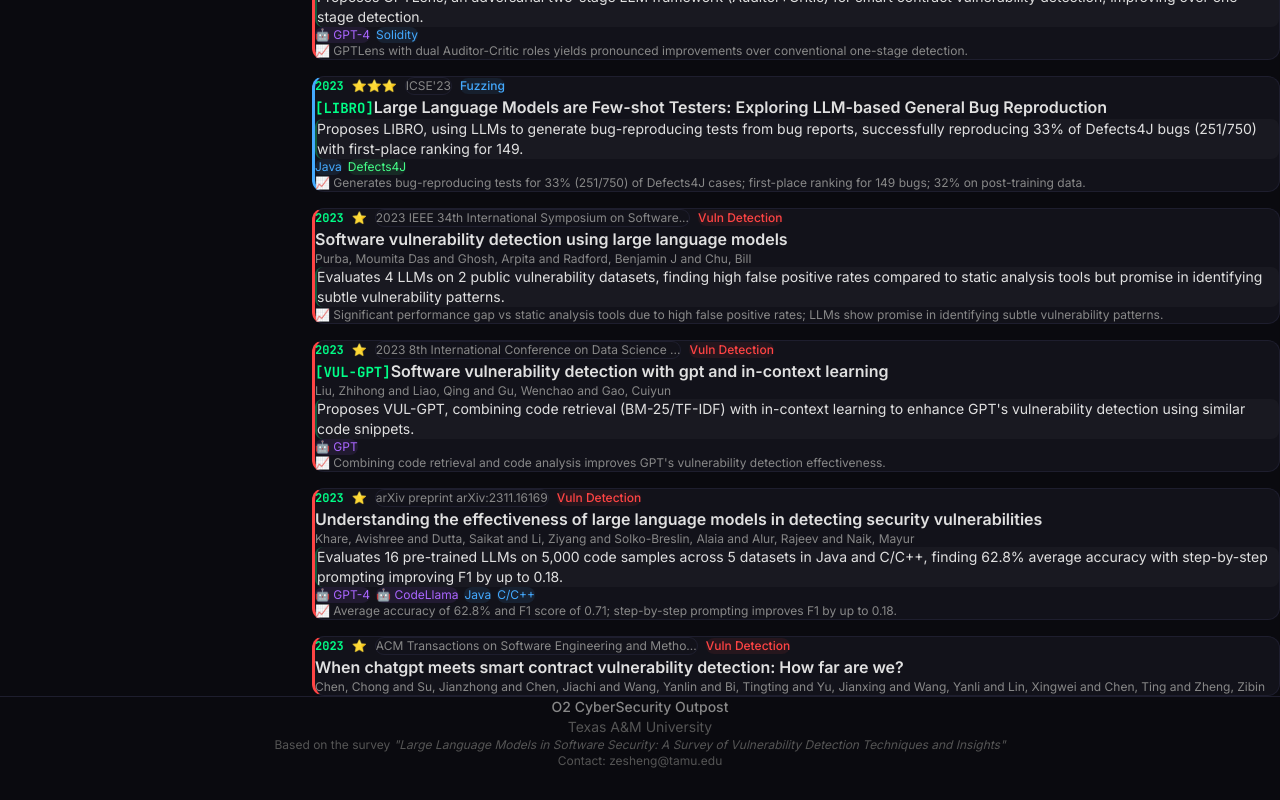
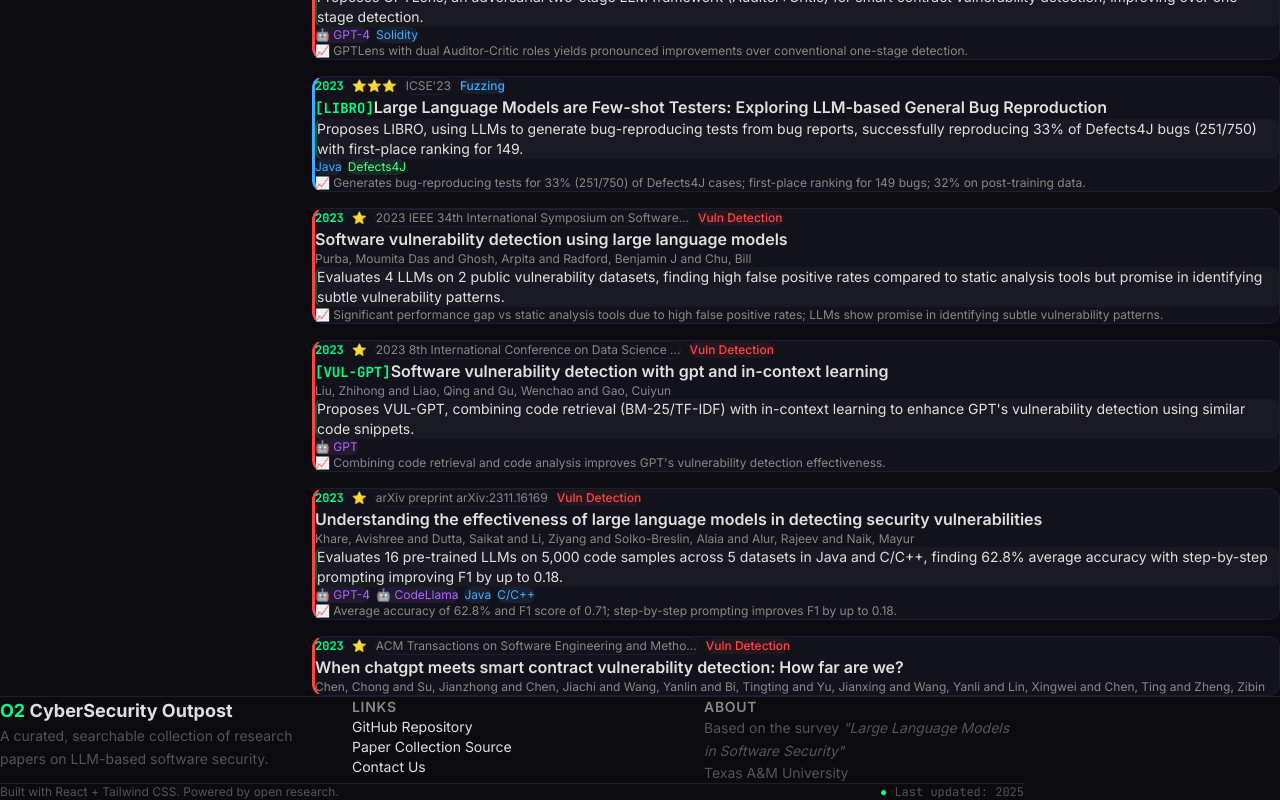
Before and after one commit to OwenSanzas/O2-CyberSecurity-Outpost, a React (Vite) app: page / in a window 1280 px wide. Shown: the part 6728-7528 px from the top of the page. Before the commit the page ends 7497 px from the top, so only its background shows below. Built offline with nearby package versions, Linux system fonts and the light colour scheme.

Commit message:
Better footer, deploy workflow reference, font improvements

```diff
--- /dev/null
+++ b/deploy-workflow.yml
@@ -0,0 +1,41 @@
+# Save this file as .github/workflows/deploy.yml
+# NOTE: Push via GitHub web UI or with a token that has 'workflow' scope
+name: Deploy to GitHub Pages
+
+on:
+  push:
+    branches: [master]
+  workflow_dispatch:
+
+permissions:
+  contents: read
+  pages: write
+  id-token: write
+
+concurrency:
+  group: pages
+  cancel-in-progress: true
+
+jobs:
+  build-and-deploy:
+    runs-on: ubuntu-latest
+    environment:
+      name: github-pages
+      url: ${{ steps.deployment.outputs.page_url }}
+    steps:
+      - uses: actions/checkout@v4
+
+      - uses: actions/setup-node@v4
+        with:
+          node-version: 22
+          cache: npm
+
+      - run: npm ci
+      - run: npm run build
+
+      - uses: actions/configure-pages@v4
+      - uses: actions/upload-pages-artifact@v3
+        with:
+          path: dist
+      - id: deployment
+        uses: actions/deploy-pages@v4
--- a/src/components/Footer.tsx
+++ b/src/components/Footer.tsx
@@ -1,18 +1,64 @@
 export default function Footer() {
   return (
-    <footer className="text-center py-10 px-6 text-[var(--color-text-muted)] text-sm border-t border-[var(--color-border)] mt-16">
-      <p className="font-medium text-[var(--color-text-secondary)]">O2 CyberSecurity Outpost</p>
-      <p className="mt-1">Texas A&M University</p>
-      <p className="mt-2 text-xs">
-        Based on the survey{' '}
-        <em>"Large Language Models in Software Security: A Survey of Vulnerability Detection Techniques and Insights"</em>
-      </p>
-      <p className="mt-3 text-xs">
-        Contact:{' '}
-        <a href="mailto:zesheng@tamu.edu" className="text-[var(--color-accent)] hover:underline no-underline">
-          zesheng@tamu.edu
-        </a>
-      </p>
+    <footer className="border-t border-[var(--color-border)] mt-16">
+      <div className="max-w-5xl mx-auto py-12 px-6">
+        <div className="grid grid-cols-1 md:grid-cols-3 gap-8 mb-8">
+          {/* Brand */}
+          <div>
+            <h3 className="text-lg font-bold mb-2">
+              <span className="text-[var(--color-accent)]">O2</span> CyberSecurity Outpost
+            </h3>
+            <p className="text-sm text-[var(--color-text-muted)] leading-relaxed">
+              A curated, searchable collection of research papers on LLM-based software security.
+            </p>
+          </div>
+
+          {/* Links */}
+          <div>
+            <h4 className="text-sm font-semibold text-[var(--color-text-secondary)] mb-3 uppercase tracking-wider">Links</h4>
+            <ul className="space-y-2 text-sm">
+              <li>
+                <a href="https://github.com/OwenSanzas/O2-CyberSecurity-Outpost" target="_blank" rel="noopener"
+                  className="text-[var(--color-text-muted)] hover:text-[var(--color-accent)] transition-colors">
+                  GitHub Repository
+                </a>
+              </li>
+              <li>
+                <a href="https://github.com/OwenSanzas/LLM-For-Software-Security" target="_blank" rel="noopener"
+                  className="text-[var(--color-text-muted)] hover:text-[var(--color-accent)] transition-colors">
+                  Paper Collection Source
+                </a>
+              </li>
+              <li>
+                <a href="mailto:zesheng@tamu.edu"
+                  className="text-[var(--color-text-muted)] hover:text-[var(--color-accent)] transition-colors">
+                  Contact Us
+                </a>
+              </li>
+            </ul>
+          </div>
+
+          {/* About */}
+          <div>
+            <h4 className="text-sm font-semibold text-[var(--color-text-secondary)] mb-3 uppercase tracking-wider">About</h4>
+            <p className="text-sm text-[var(--color-text-muted)] leading-relaxed">
+              Based on the survey <em>"Large Language Models in Software Security"</em>
+            </p>
+            <p className="text-sm text-[var(--color-text-muted)] mt-2">
+              Texas A&M University
+            </p>
+          </div>
+        </div>
+
+        <div className="border-t border-[var(--color-border)] pt-6 flex flex-col md:flex-row justify-between items-center gap-2">
+          <p className="text-xs text-[var(--color-text-muted)]">
+            Built with React + Tailwind CSS. Powered by open research.
+          </p>
+          <p className="text-xs text-[var(--color-text-muted)] font-mono">
+            <span className="text-[var(--color-accent)]">●</span> Last updated: 2025
+          </p>
+        </div>
+      </div>
     </footer>
   )
 }
```
